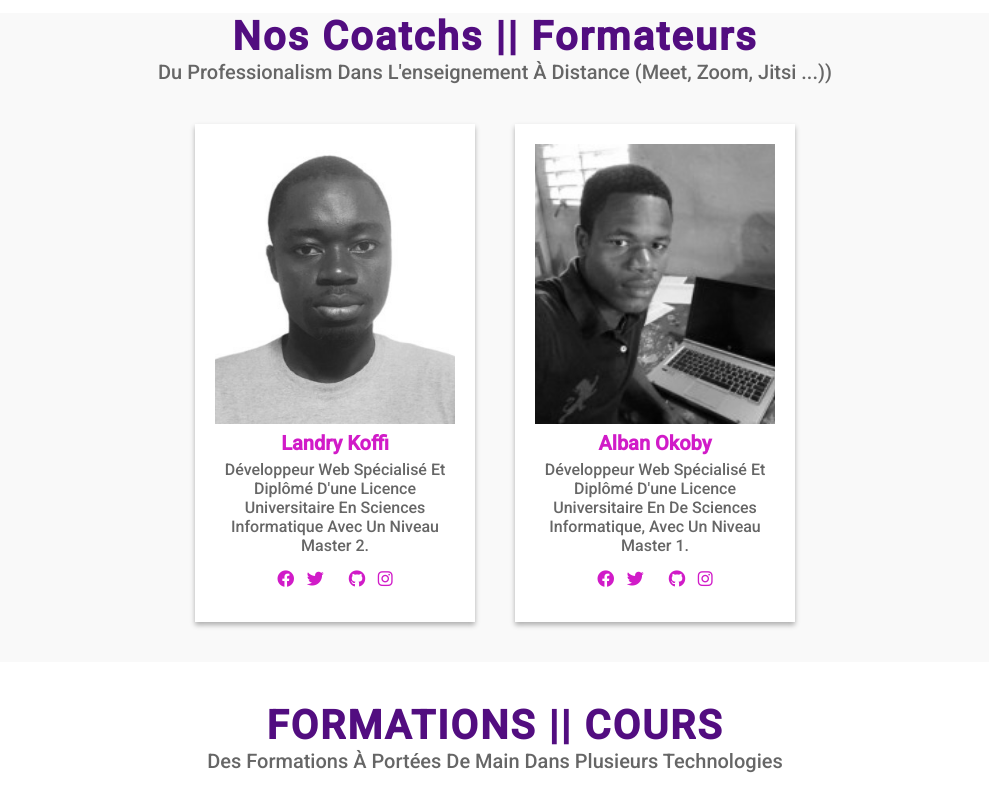
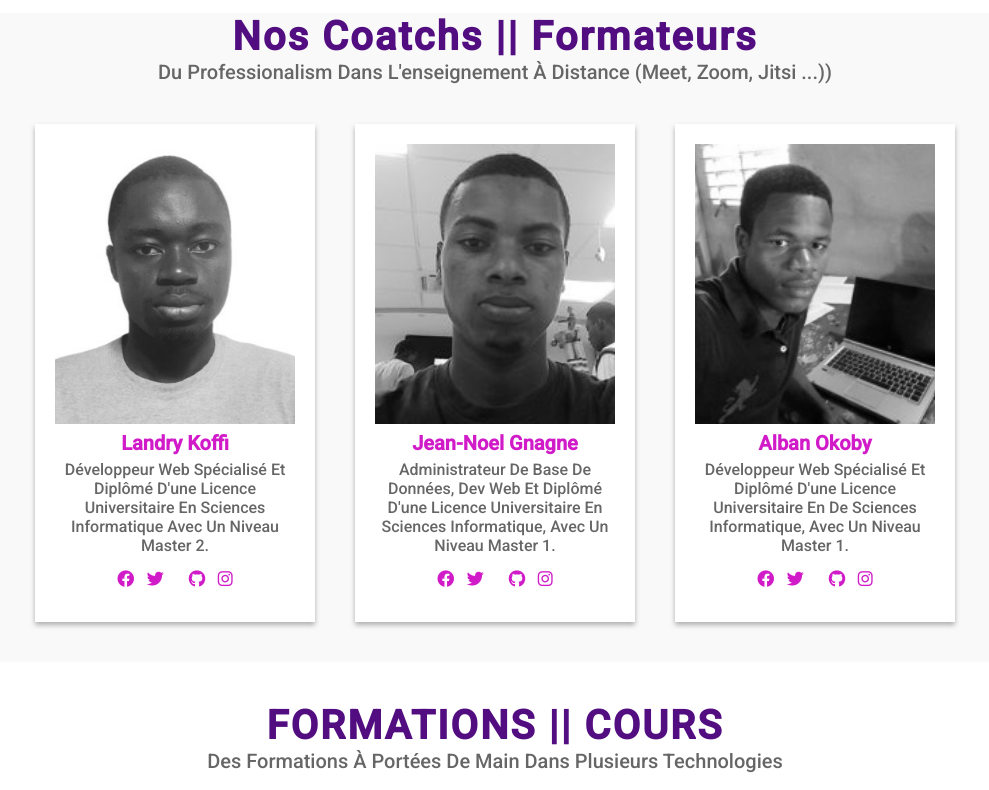
Before and after one commit to alban-okoby/onlineschool, a plain HTML site: page index.html in a window 1280 px wide. Shown: the part 1260-2050 px from the top of the page, without its empty margins (145-1134 px from the left). Drawn offline with nearby package versions, Linux system fonts and the light colour scheme.

Commit message:
Ajout d'un nouveau formateur

```diff
--- a/index.html
+++ b/index.html
@@ -104,6 +104,18 @@
                 </div>
             </div>
             <div class="card">
+                <img src="assets/image/noel2.jpg" alt="">
+                <h3>Jean-Noel Gnagne</h3>
+                <p>Administrateur de base de données, dev web et diplômé d'une Licence universitaire en sciences informatique, avec un niveau master 1. </p>
+                <div class="icons">
+                    <a href="#" class="fab fa-facebook"></a>
+                    <a href="#" class="fab fa-twitter"></a>
+                    <a href="#" class="fab fa-in"></a>
+                    <a href="#" class="fab fa-github"></a>
+                    <a href="#" class="fab fa-instagram"></a>
+                </div>
+            </div>
+            <div class="card">
                 <img src="assets/image/alban.jpg" alt="">
                 <h3>Alban Okoby</h3>
                 <p>développeur web spécialisé et diplômé d'une Licence universitaire en de sciences informatique, avec un niveau master 1. </p>
@@ -194,7 +206,7 @@
             </div>
         </div>
         <div class="box">
-            <img src="assets/image/sergey-zolkin.jpg" alt="">
+            <img src="assets/image/tyler-franta-unsplash.jpg" alt="">
             <h3>Goh-bi Vincent</h3>
             <P>Un remarquable encadrement, surtout le coup d'oeil  <br>
                 Merci !!
@@ -208,7 +220,7 @@
             </div>
         </div>
         <div class="box">
-            <img src="assets/image/sergey-zolkin.jpg" alt="">
+            <img src="assets/image/albanokoby.jpg" alt="">
             <h3>Jean kader</h3>
             <P>J'ai surtout aimé les super astuces et la franchise du formateur <br>
                 Merci !!
```
Also changed, not shown: assets/image/noel.jpg (added), assets/image/noel2.jpg (added).
